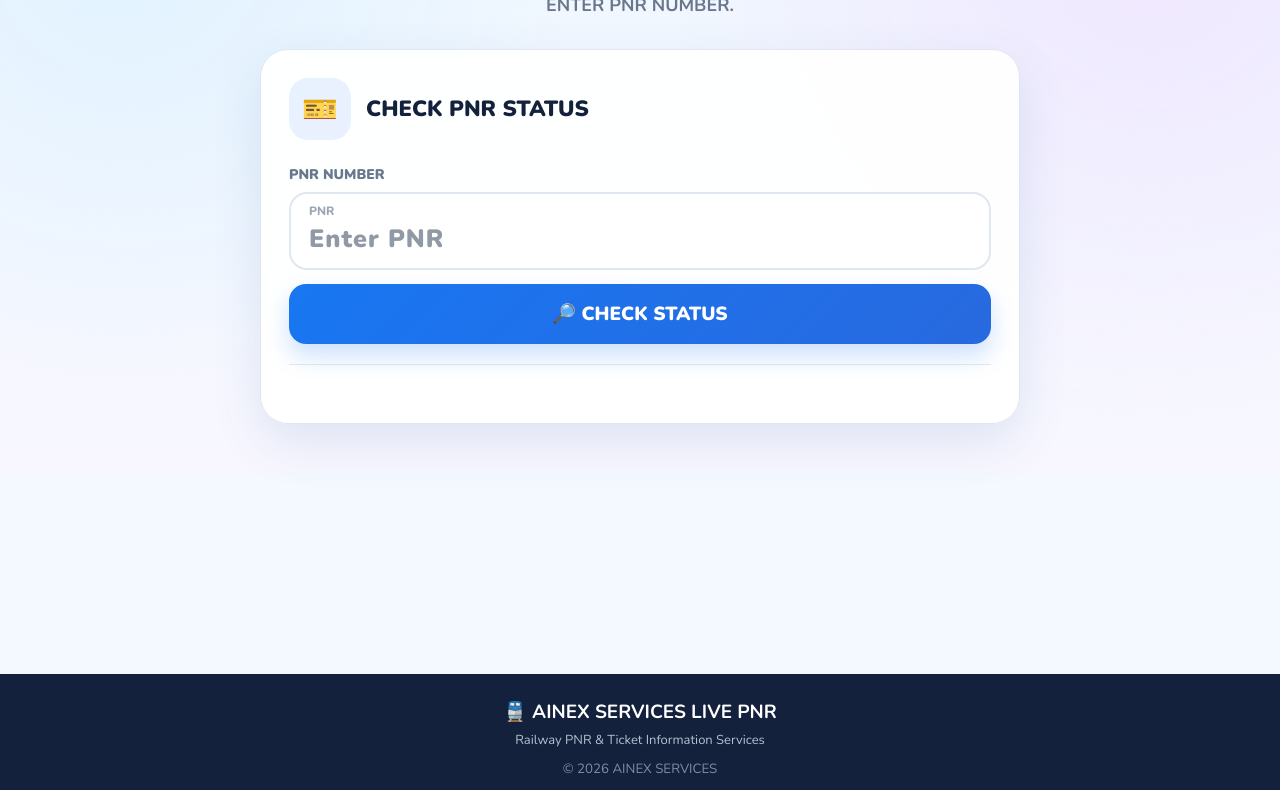
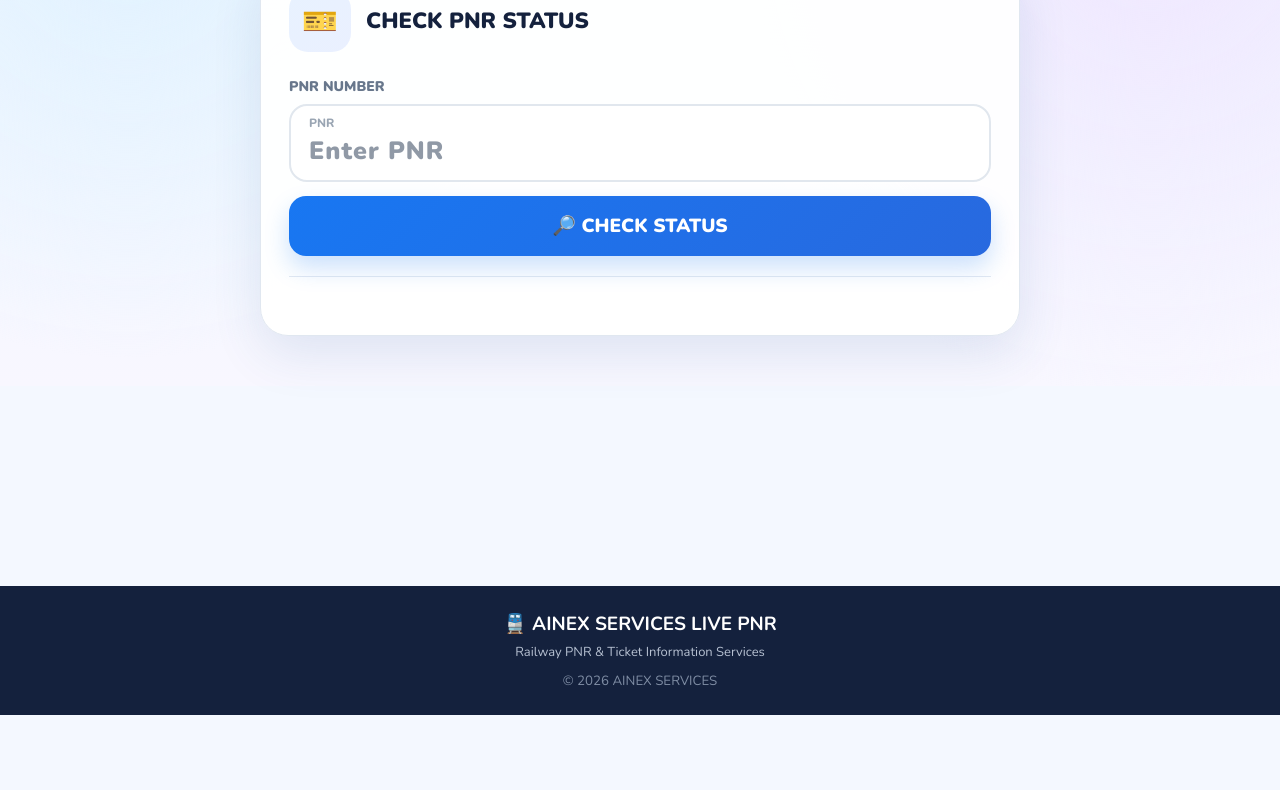
Before and after one commit to ainexservices/Pnr-Status-, a website: page index.html in a window 1280 px wide. Shown: the part 287-1077 px from the top of the page. After the commit the page ends 1002 px from the top, so only its background shows below. Drawn offline with nearby package versions, Linux system fonts and the light colour scheme.

Commit message:
Update index.html

```diff
--- a/index.html
+++ b/index.html
@@ -52,7 +52,7 @@
   <section class="pnr-section">
 
     <div class="checker-label">
-      🚆
+
     </div>
 
     <h2>
@@ -60,9 +60,6 @@
       <span>PNR STATUS
     </h2>
 
-    <p class="subtitle">
-      ENTER PNR NUMBER.
-    </p>
 
 
     <!-- CHECKER CARD -->
```
